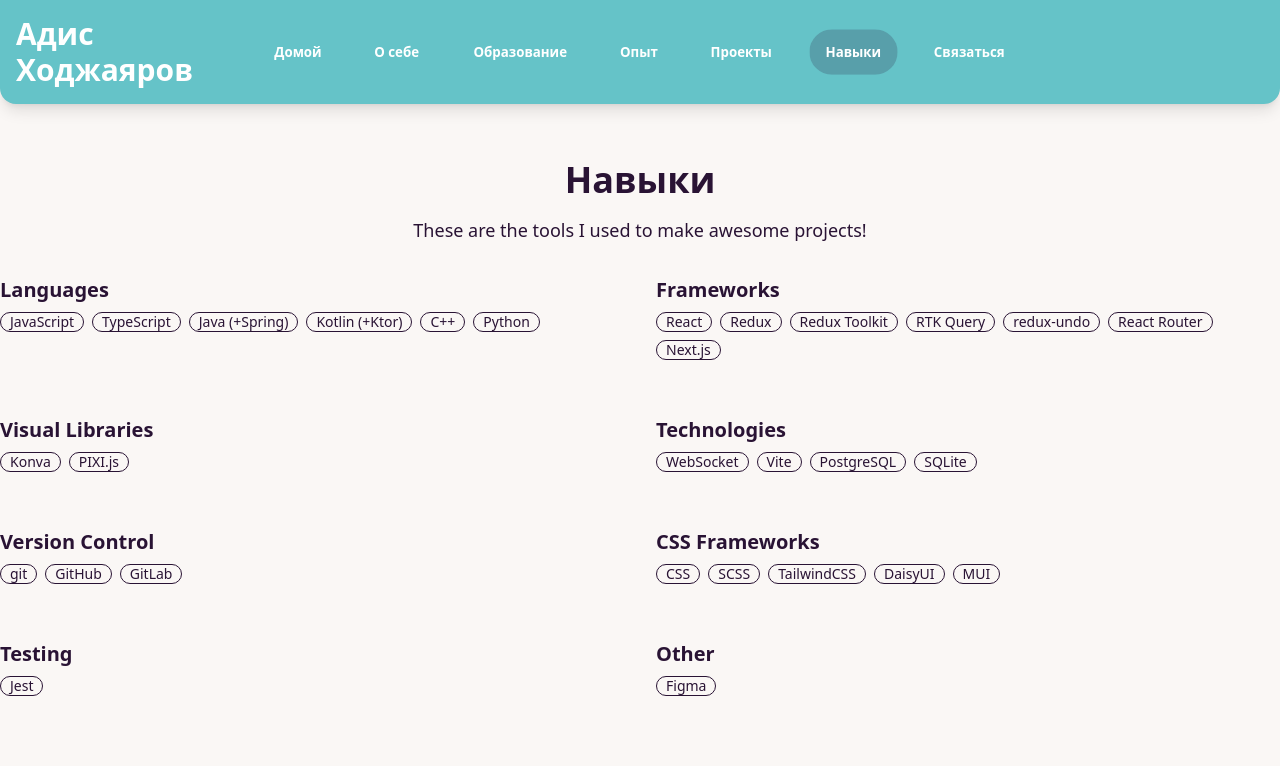
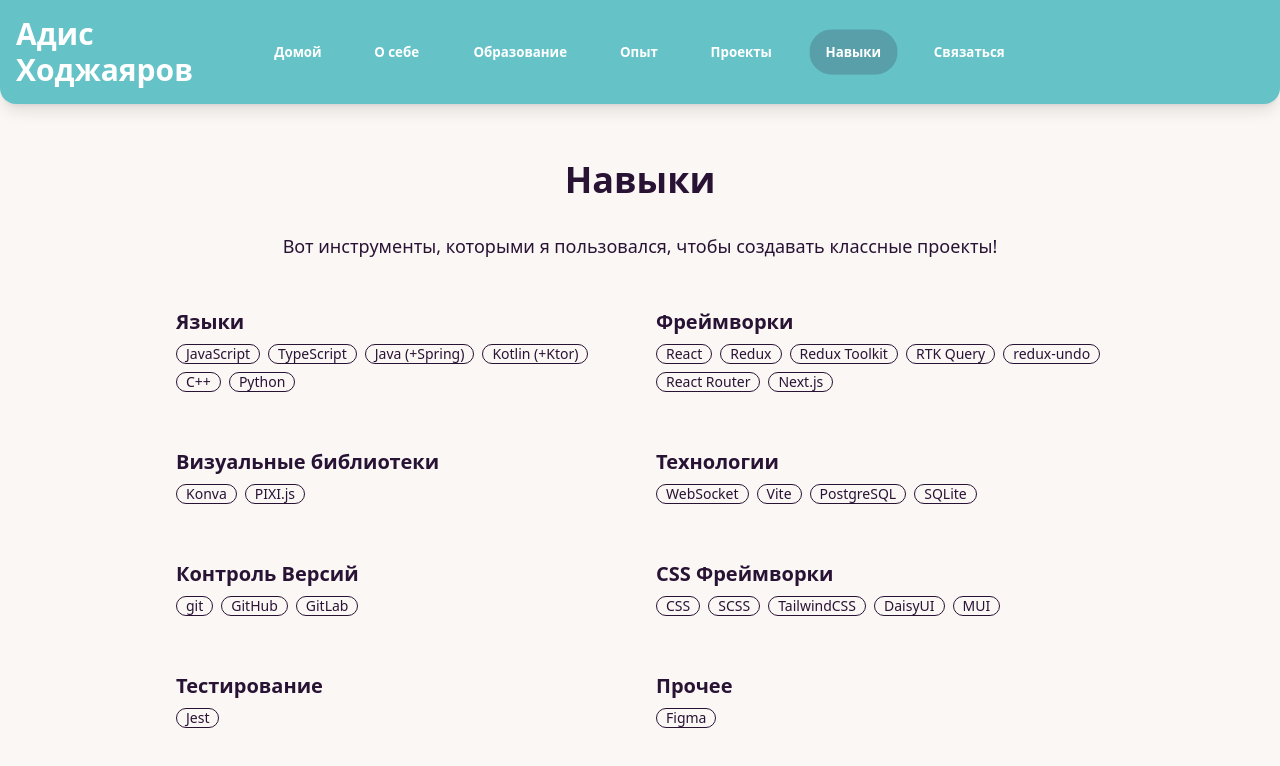
Before and after one commit to KhoDis/KhoDis.github.io, a React (Vite) app: page /skills in a window 1280 px wide. Shown: the top 766 px of the page. Built offline with nearby package versions, Linux system fonts and the light colour scheme.

Commit message:
fix: fix broken styles and translate to russian

```diff
--- a/src/components/Navbar.tsx
+++ b/src/components/Navbar.tsx
@@ -2,7 +2,7 @@ import { NavLink } from "react-router-dom";
 import { links } from "../data.ts";
 
 function Logo() {
-  return <h1 className="text-3xl font-bold">Адис Ходжаяров</h1>;
+  return <h1 className="text-2xl lg:text-3xl font-bold">Адис Ходжаяров</h1>;
 }
 
 function NavLinks({
--- a/src/pages/About.tsx
+++ b/src/pages/About.tsx
@@ -4,10 +4,10 @@ function About() {
   return (
     <section className="flex items-center justify-center">
       <div className="hero">
-        <div className="hero-content flex-col lg:flex-row items-start gap-8">
+        <div className="hero-content flex-col md:flex-row items-start gap-8">
           <img
             src="/me.png"
-            className="max-w-sm rounded-lg shadow-2xl"
+            className="md:max-w-sm rounded-lg shadow-2xl"
             alt="avatar"
           />
           <div className="space-y-4 lg:w-1/2">
--- a/src/pages/Education.tsx
+++ b/src/pages/Education.tsx
@@ -21,10 +21,10 @@ const EducationHero = ({
   image,
 }: EducationProps) => (
   <div className="hero">
-    <div className="hero-content flex-col lg:flex-row items-start">
+    <div className="hero-content flex-col md:flex-row items-start">
       <img
         src={image}
-        className="max-w-sm rounded-lg shadow-2xl border"
+        className="md:max-w-sm rounded-lg shadow-2xl border"
         alt={institution}
       />
       <div className="ml-8 space-y-4">
--- a/src/pages/Skills.tsx
+++ b/src/pages/Skills.tsx
@@ -45,18 +45,18 @@ const SkillSection = ({
 const Skills = () => {
   return (
     <>
-      <p className="text-lg mb-8 text-center">
-        These are the tools I used to make awesome projects!
+      <p className="text-lg mb-4 text-center p-4">
+        Вот инструменты, которыми я пользовался, чтобы создавать классные проекты!
       </p>
-      <div className="grid grid-cols-1 md:grid-cols-2 gap-8">
-        <SkillSection title="Languages" skills={languages} />
-        <SkillSection title="Frameworks" skills={frameworks} />
-        <SkillSection title="Visual Libraries" skills={visualLibraries} />
-        <SkillSection title="Technologies" skills={technologies} />
-        <SkillSection title="Version Control" skills={versionControl} />
-        <SkillSection title="CSS Frameworks" skills={cssFrameworks} />
-        <SkillSection title="Testing" skills={tests} />
-        <SkillSection title="Other" skills={other} />
+      <div className="grid grid-cols-1 md:grid-cols-2 gap-8 p-4 lg:w-3/4 mx-auto">
+        <SkillSection title="Языки" skills={languages} />
+        <SkillSection title="Фреймворки" skills={frameworks} />
+        <SkillSection title="Визуальные библиотеки" skills={visualLibraries} />
+        <SkillSection title="Технологии" skills={technologies} />
+        <SkillSection title="Контроль Версий" skills={versionControl} />
+        <SkillSection title="CSS Фреймворки" skills={cssFrameworks} />
+        <SkillSection title="Тестирование" skills={tests} />
+        <SkillSection title="Прочее" skills={other} />
       </div>
     </>
   );
```
